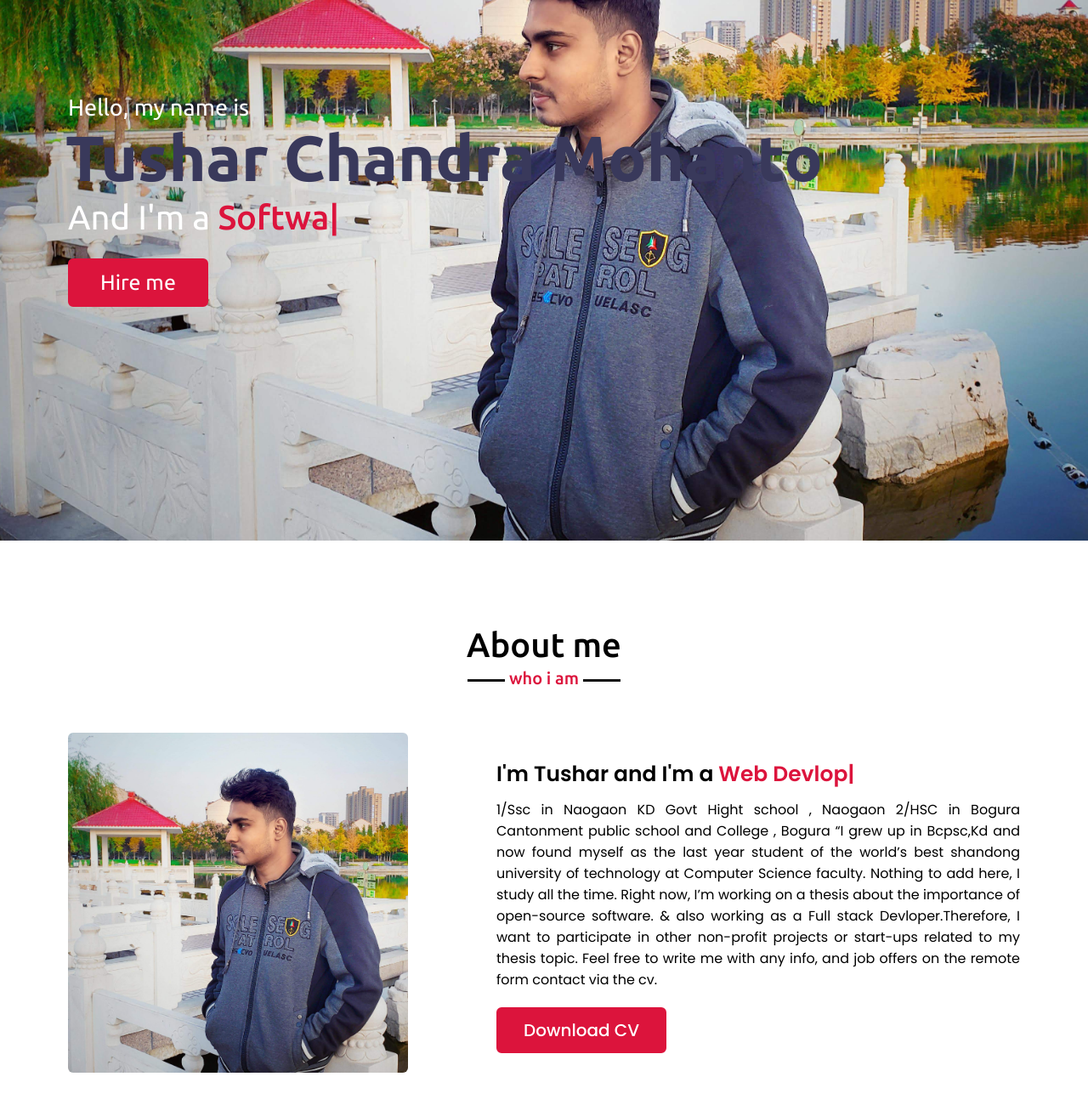
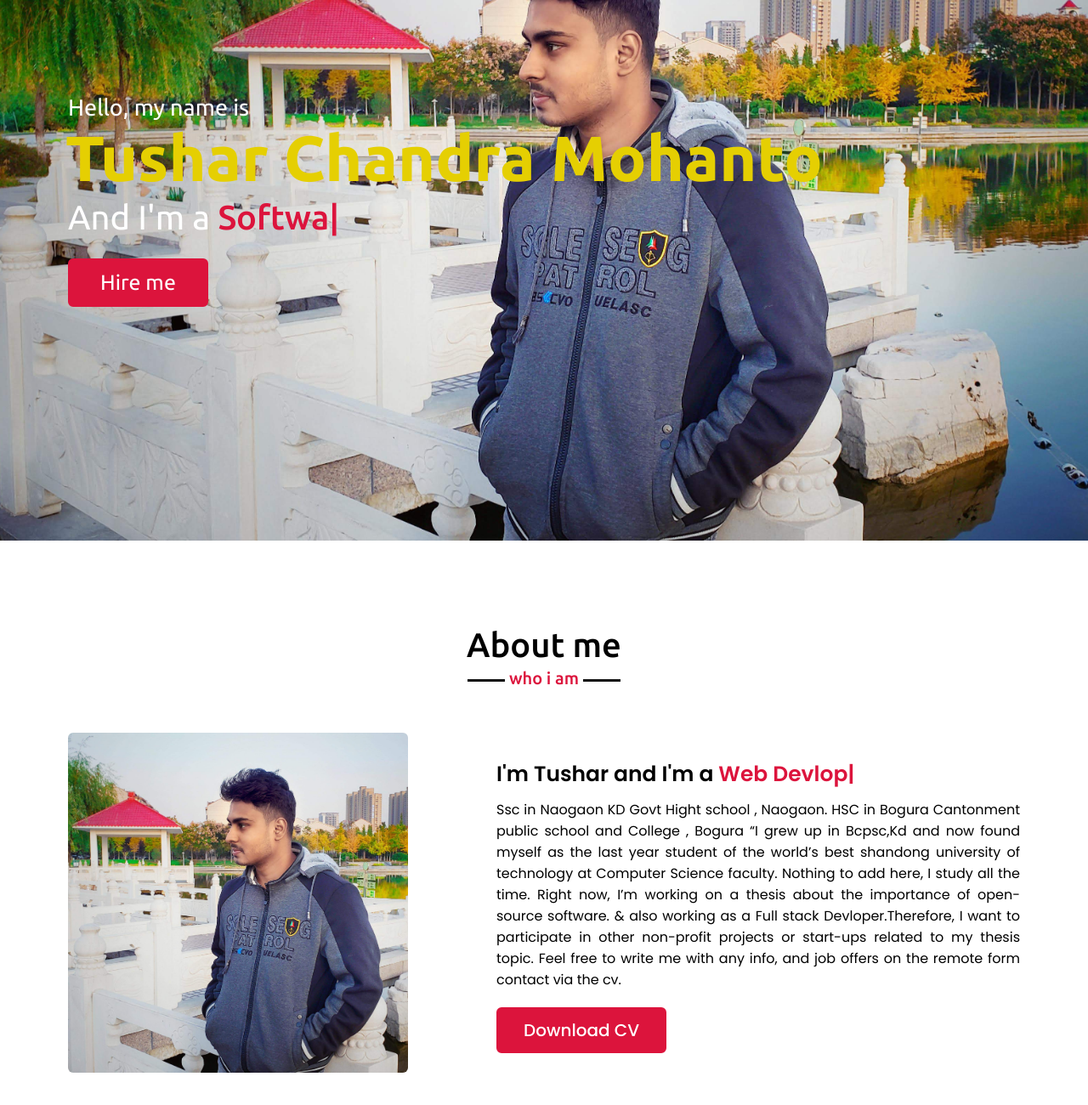
Before and after one commit to Tushar06041999/my-protfolio, a plain HTML site: page index.html in a window 1280 px wide. Shown: the part 164-1464 px from the top of the page at 85% size. Drawn offline with nearby package versions, Linux system fonts and the light colour scheme.

Commit message:
complete project

```diff
--- a/index.html
+++ b/index.html
@@ -61,9 +61,9 @@
                 </div>
                 <div class="column right">
                     <div class="text">I'm Tushar and I'm a <span class="typing-2"></span></div>
-                    <p>1/Ssc in Naogaon KD Govt Hight school , Naogaon
+                    <p>Ssc in Naogaon KD Govt Hight school , Naogaon.
 
-                        2/HSC in Bogura Cantonment public school and College , Bogura
+                        HSC in Bogura Cantonment public school and College , Bogura
 
                         “I grew up in Bcpsc,Kd and now found myself as the last year student of the world’s best shandong university of technology at Computer Science faculty. Nothing to add here, I study all the time.
 
--- a/style.css
+++ b/style.css
@@ -187,7 +187,7 @@ section .title::after{
     font-size: 75px;
     font-weight: 600;
     margin-left: -3px;
-    color:#39395b;
+    color:#E5CF02;
 }
 .home .home-content .text-3{
     font-size: 40px;
```
